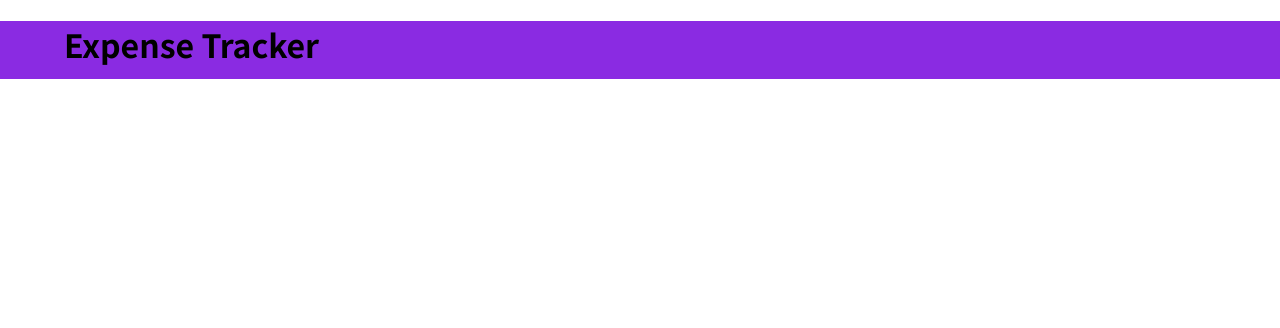
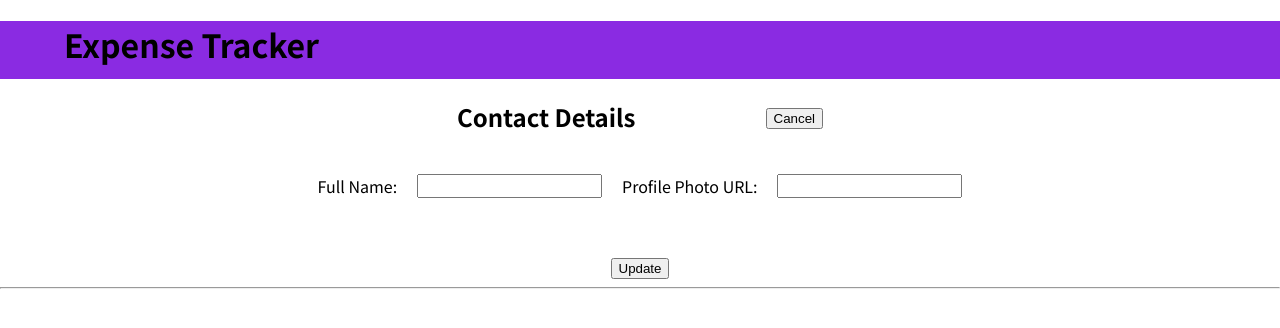
Before and after one commit to thajunnisaph/ExpenseTracker-react-app, a React (Create React App) app: page /profile in a window 1280 px wide. Shown: the top 328 px of the page. Built offline with nearby package versions, Linux system fonts and the light colour scheme.

Commit message:
profile update page added

```diff
--- a/src/App.js
+++ b/src/App.js
@@ -3,6 +3,7 @@ import { Route, Switch,Redirect} from "react-router-dom";
 import Header from "./Components/Layout/Header";
 import Login from "./Pages/Login";
 import Home from "./Pages/Home";
+import UpdateProfile from "./Pages/UpdateProfile";
 
 function App() {
   return (
@@ -16,6 +17,8 @@ function App() {
         <Route path='/home'>
           <Home />
         </Route>
+        <Route path= '/profile'>
+          <UpdateProfile/></Route>
         <Route path = '/' exact>
           <Redirect to='/login'/>
         </Route>
--- a/src/Pages/Home.js
+++ b/src/Pages/Home.js
@@ -1,9 +1,15 @@
 import React from 'react'
+import { useHistory } from 'react-router-dom';
 import classes from './Home.module.css';
 function Home() {
+    const history = useHistory();
+  const profileUpdateHandler = () =>{
+  history.push('/profile');
+  }
   return (
     <div className={classes.home}>
         <h1>Welcome To Expense Tracker</h1>
+        <h3>Your profile is incomplete.<button onClick={profileUpdateHandler}><h3>Complete now</h3></button></h3>
     </div>
   )
 }
--- a/src/Pages/Home.module.css
+++ b/src/Pages/Home.module.css
@@ -3,5 +3,18 @@
     width: 70%;
     margin-top: 20%;
     text-align: center;
-    font-size: larger;
+
 }
+h3 {
+    padding:10px;
+}
+.home button{
+    background-color: transparent;
+    color: #9f5ccc;
+    border: none;
+    cursor: pointer;
+   }
+   .home button:hover{
+    background-color: transparent;
+    color: #ae82cc;
+   }
--- /dev/null
+++ b/src/Pages/UpdateProfile.js
@@ -0,0 +1,47 @@
+import axios from "axios";
+import React, { useRef } from "react";
+import classes from "./UpdateProfile.module.css";
+
+function UpdateProfile() {
+  const nameref = useRef();
+  const urlref = useRef();
+  async function updateHandler (e)  {
+    e.preventDefault();
+    const name = nameref.current.value;
+    const url = urlref.current.value;
+    const response =await axios.post(
+      "https://identitytoolkit.googleapis.com/v1/accounts:update?key=AIzaSyCCSFqdQN1EWYLkEJ3bEpkLcrhbKfMsKO8",
+      {
+        idToken: localStorage.getItem("token"),
+        displayName: name,
+        photoUrl: url,
+        returnSecureToken: true,
+      }
+    );
+    console.log(response);
+  };
+  return (
+    <div className={classes.profile}>
+      <div className={classes.heading}>
+        <h2>Contact Details</h2>
+        <div>
+          <button>Cancel</button>
+        </div>
+      </div>
+      <div className={classes.input}>
+        <label htmlFor="name">Full Name:</label>
+        <input type="text" id="name" ref={nameref} />
+        <label htmlFor="url">Profile Photo URL:</label>
+        <input type="text" id="url" ref={urlref} />
+      </div>
+      <div>
+        <button className={classes.update} onClick={updateHandler}>
+          Update
+        </button>
+      </div>
+      <hr />
+    </div>
+  );
+}
+
+export default UpdateProfile;
--- /dev/null
+++ b/src/Pages/UpdateProfile.module.css
@@ -0,0 +1,20 @@
+.profile{
+    text-align: center;
+}
+.heading{
+    display: flex;
+  justify-content: center;
+  align-items: center;
+  gap: 130px;
+}
+.input{
+    display: flex;
+  justify-content: center;
+
+  gap: 20px;
+  margin-top: 20px;
+}
+.update{
+    margin-top: 60px;
+
+}
```
